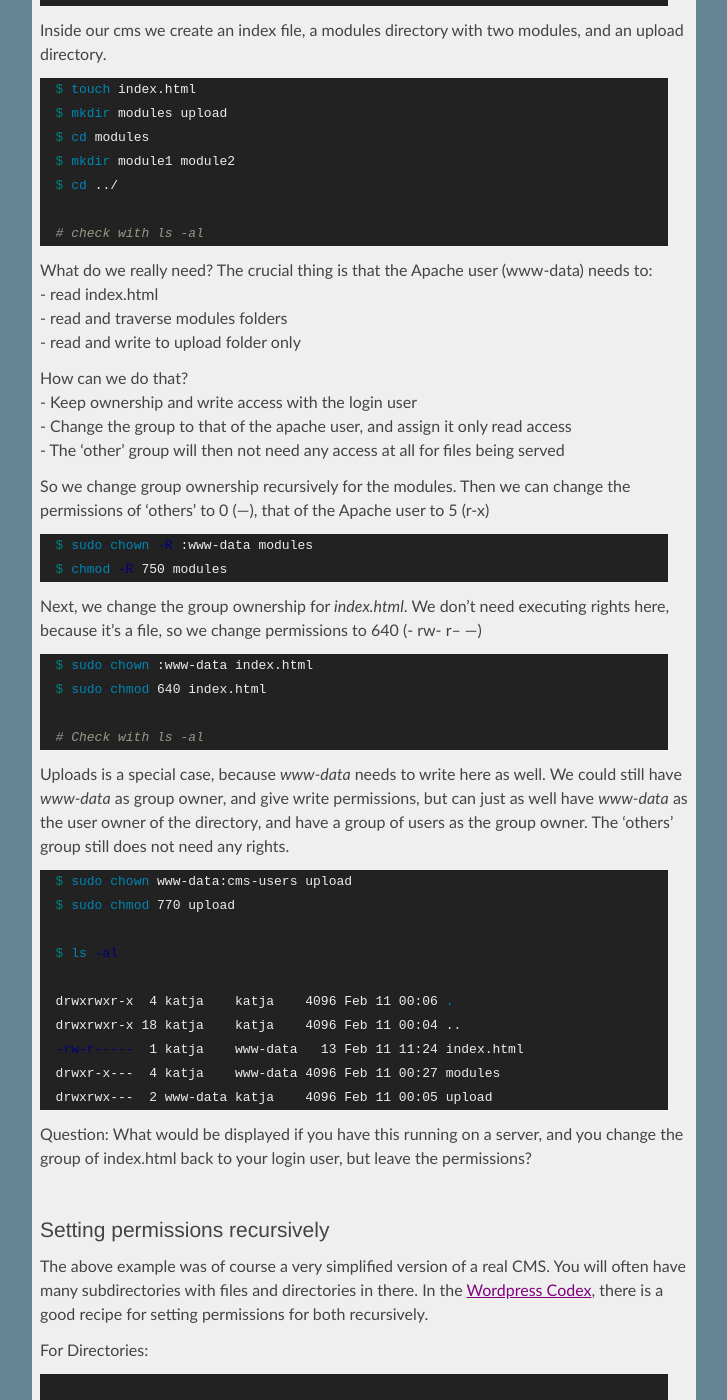
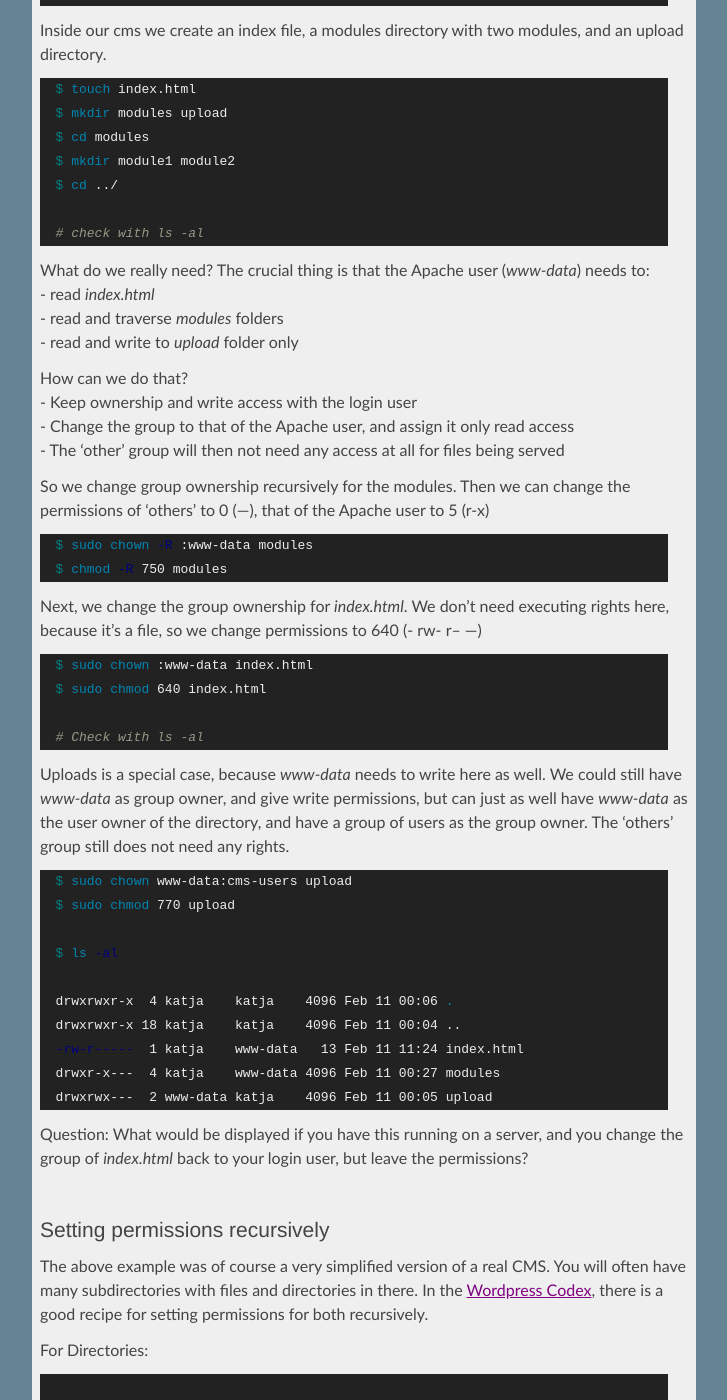
Before and after one commit to CodeHubOrg/codehuborg.github.io, a Jekyll site: the page built from _posts/2014-02-12-february-meetup-file-permissions.md, in a window 1280 px wide and 1400 px high, scrolled down 2486 px. Shown: the whole window, without its empty margins (276-1003 px from the left). Built offline with Jekyll 4.4.1, drawn with Linux system fonts in a browser that asks for light colours; some web fonts are replaced; some of the changed text lies outside the part shown.

Commit message:
more tweaking

```diff
--- a/_posts/2014-02-12-february-meetup-file-permissions.md
+++ b/_posts/2014-02-12-february-meetup-file-permissions.md
@@ -59,7 +59,7 @@
 ### About users and groups
 Each user belongs to a group. When a new user is created, as default option a group with the user's name will be created and the user assigned to it.
 
-In this example, we will work with three users: root, www-data (the server user - or apache user), and the login user
+In this example, we will work with three users: root, www-data (the server user - or Apache user), and the login user
 
 Some useful commands:
 
@@ -119,14 +119,14 @@
   # check with ls -al
 {% endhighlight %}
 
-What do we really need? The crucial thing is that the Apache user (www-data) needs to:<br />
-\- read index.html<br />
-\- read and traverse modules folders<br />
-\- read and write to upload folder only<br />
+What do we really need? The crucial thing is that the Apache user (*www-data*) needs to:<br />
+\- read *index.html*<br />
+\- read and traverse *modules* folders<br />
+\- read and write to *upload* folder only<br />
 
 How can we do that?<br />
 \- Keep ownership and write access with the login user<br />
-\- Change the group to that of the apache user, and assign it only read access<br />
+\- Change the group to that of the Apache user, and assign it only read access<br />
 \- The 'other' group will then not need any access at all for files being served<br />
 
 So we change group ownership recursively for the modules. Then we can change the permissions of 'others' to 0 (---), that of the Apache user to 5 (r-x)
@@ -159,7 +159,7 @@
   drwxrwx---  2 www-data katja    4096 Feb 11 00:05 upload
 {% endhighlight %}
 
-Question: What would be displayed if you have this running on a server, and you change the group of index.html back to your login user, but leave the permissions?
+Question: What would be displayed if you have this running on a server, and you change the group of *index.html* back to your login user, but leave the permissions?
 <p>&nbsp;</p>
 
 ### Setting permissions recursively
```
